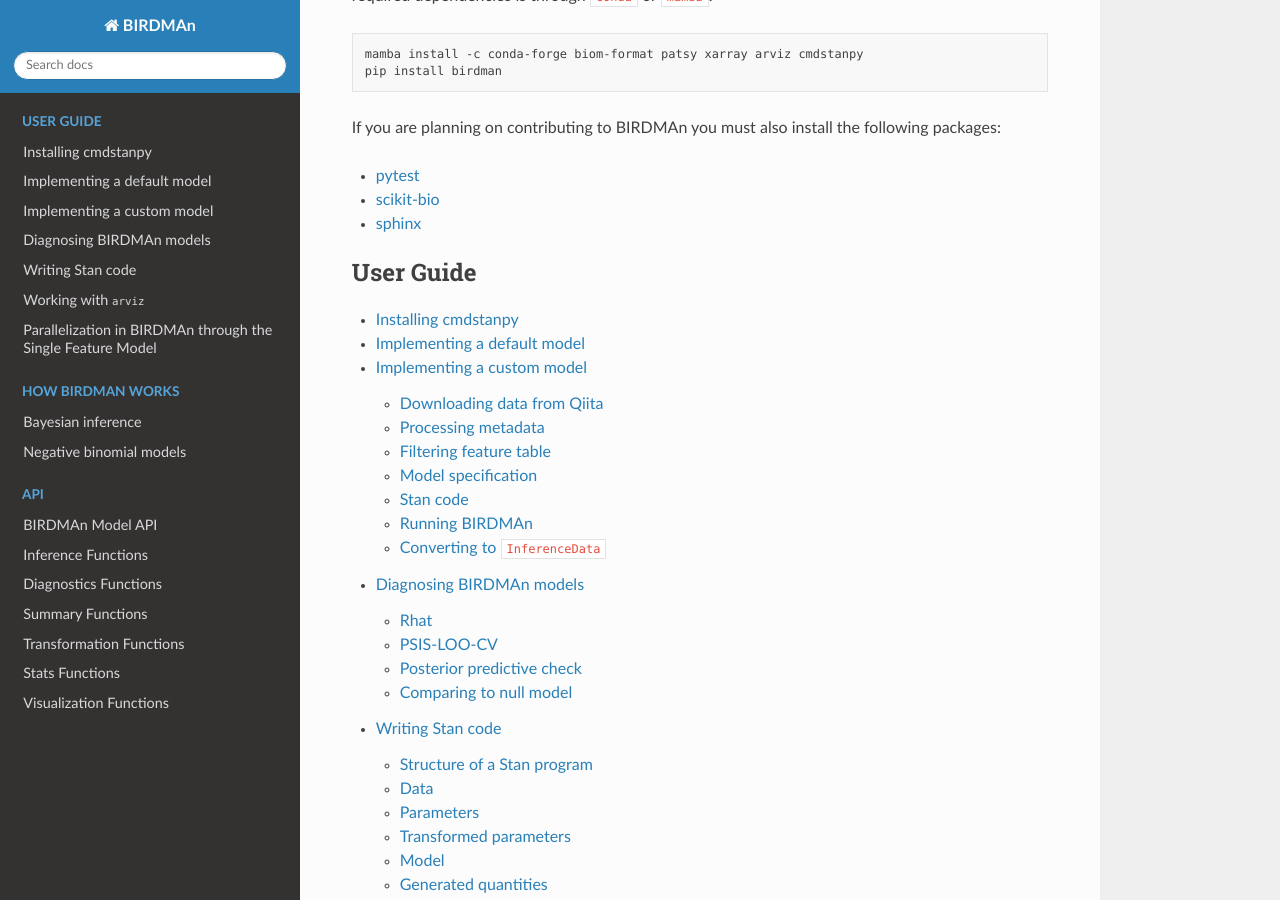
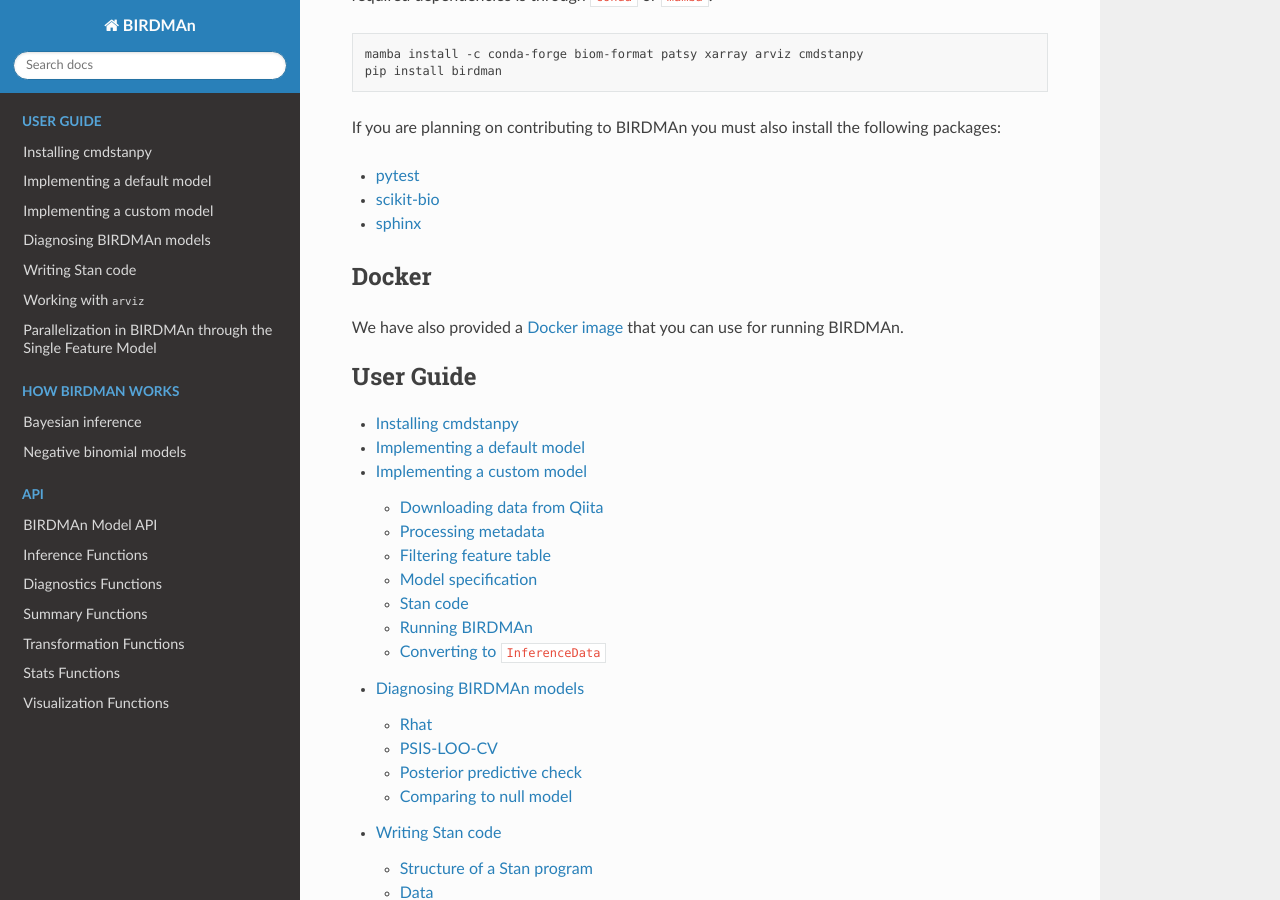
Before and after one commit to biocore/BIRDMAn, a Sphinx documentation site: the page built from docs/index.rst, in a window 1280 px wide and 900 px high, scrolled down 514 px. Built offline with Sphinx 7.4.7 and the Read the Docs theme 2.0.0, drawn with Linux system fonts in a browser that asks for light colours.

Commit message:
Add note about Docker

```diff
--- a/docs/index.rst
+++ b/docs/index.rst
@@ -29,6 +29,11 @@
 * `pytest <https://docs.pytest.org/en/stable/>`_
 * `scikit-bio <http://scikit-bio.org/>`_
 * `sphinx <https://www.sphinx-doc.org/en/master/>`_
+
+Docker
+------
+
+We have also provided a `Docker image <https://hub.docker.com/r/gibsramen/birdman>`_ that you can use for running BIRDMAn.
 
 .. toctree::
     :maxdepth: 2
```
